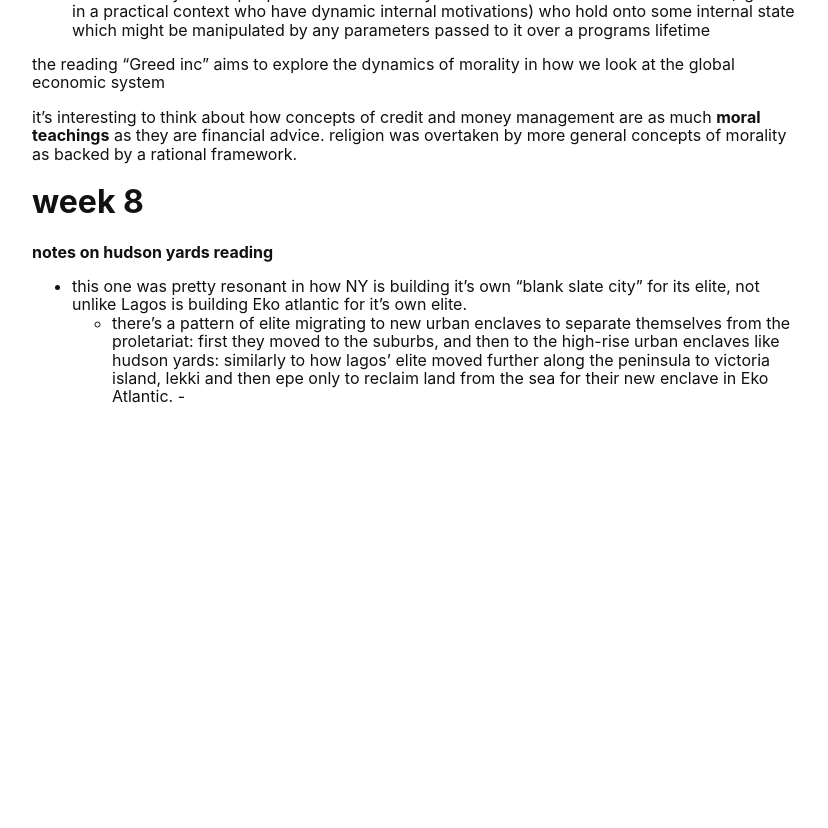
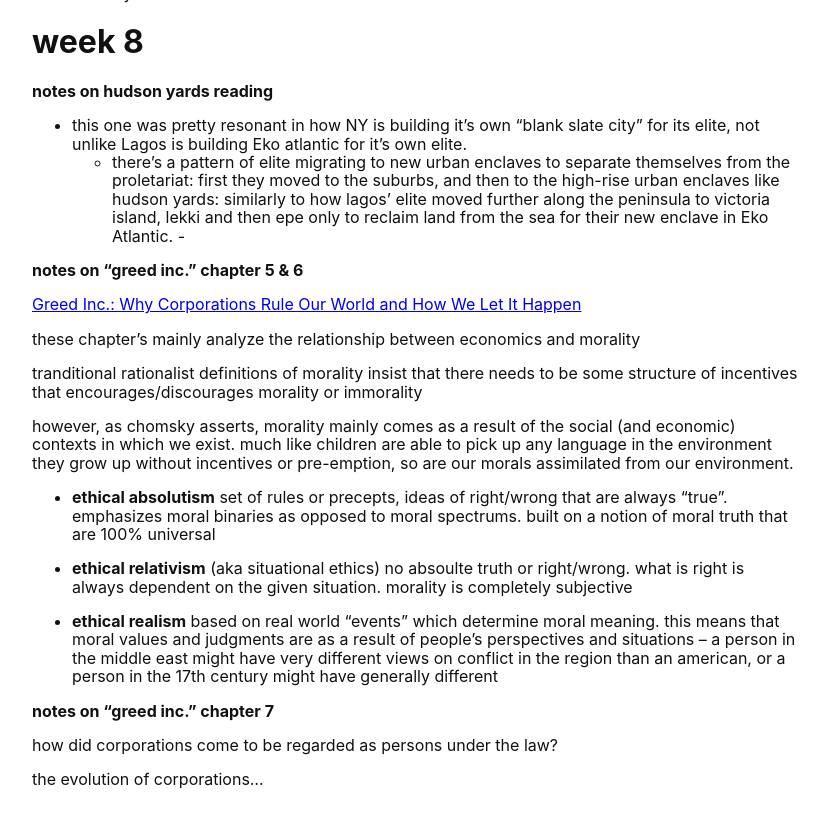
Before and after one commit to Korede-TA/korede-ta.github.io, a Jekyll site: the page built from wiki/course-notes/SOC-220-wealth-and-power.md, in a window 1280 px wide and 900 px high, scrolled down 11413 px. Shown: the top 828 px of the window, without its empty margins (96-924 px from the left). Built offline with Jekyll 4.4.1, drawn with Linux system fonts in a browser that asks for light colours; our own code applies the rules of GitHub Pages for plain Markdown files; before the commit the page ends 11947 px from its top, so only the background shows below that; some of the changed text lies outside the part shown.

Commit message:
update soc 220 notes

```diff
--- a/wiki/course-notes/SOC-220-wealth-and-power.md
+++ b/wiki/course-notes/SOC-220-wealth-and-power.md
@@ -86,7 +82,7 @@
 
 **corporation as an agreement/contract** → a set of legal agreements/contracts that define the relationships and bounds thereof between members, especially in the context of profit splitting and governance of the larger body (jointly referred to as, stake)
 
-**directors as central to the corporation** → ****boards of directors often serve as the one defining top-level feature of corporations which are responsible for decision amaking, governance, revenue allocation/compensation e.t.c.
+**directors as central to the corporation** → **boards of directors often serve as the one defining top-level feature of corporations which are responsible for decision amaking, governance, revenue allocation/compensation e.t.c.
 
 **melding of banks and trusts/corporations** → going from an age of banks being specific to industries and the trusts who governed them (ex: mellon bank for the steel industry controlled by the carnegie steel industries trust), to an age of this industry-specific bank function being absorbed into the larger corporation (ex: general electics bank function being more powerful/profitable than its regular marketing function)
 
@@ -424,11 +420,11 @@
 
 -
 
-criticisms of rational action theory
+**criticisms of rational action theory**
 
 - question: "how does the impact of the twin forces of rationalism and the mechanistic-scientific worldview affect the understanding of the human behavior and ethics characteristic of classical political economy?"
 - there was a bit of a push back to rational action theory in the 18th century by the romantic movement that didn't believe in such a mathematical view of human behavior.
-- behaviorism is a dynamic term which offers the key idea of "**reinforcement**", a framework by which rewards/punishment are used to incentivize/de-incentivize certain kinds of behavior
+- behaviorism is a dynamic term which offers the key idea of **"reinforcement"**, a framework by which rewards/punishment are used to incentivize/de-incentivize certain kinds of behavior
 	- there's the impression that rewards are a lot more effective than punishment in achieving reinforcement in either direction
 	- also, random rewards are more of an incentive than scheduled reinforcement lest actors come to be used to rewards
 	- another aspect to consider is the idea that rewards and punishments are subjective, not
@@ -438,15 +434,15 @@
 	- background is in the Netherlands at the early days of modern capitalism, marking the beginning of the ideology whereby making the maximum amount of money is equivalent to doing the most amount of good
 	- the contrast between this "greed is good" outlook vs the traditional judeo-christian outlook on greed as a cardinal sin ⇒ this came as a result of Holland being kind of the center of the protestant movement (calvinism in a form)
 
-		*calvinists believe that the true chosen people aren't the jews but the calvinism themselves → and that people are pre-destined (prior to birth) whether or not they go to heaven*
+*calvinists believe that the true chosen people aren't the jews but the calvinism themselves → and that people are pre-destined (prior to birth) whether or not they go to heaven*
 
-		calvinist protestanism evolved into the general "people who are rich are good" and "people who are poor are bad" outlook (which was institutionally formalized as the *Dutch Reform Church* a.k.a. the racist apartheid-championing church in south africa)
+calvinist protestanism evolved into the general "people who are rich are good" and "people who are poor are bad" outlook (which was institutionally formalized as the *Dutch Reform Church* a.k.a. the racist apartheid-championing church in south africa)
 
-		**utilitarianism** → the greatest good for the greatest many → marked an ideological transition from right/wrong to good/bad
+**utilitarianism** → the greatest good for the greatest many → marked an ideological transition from right/wrong to good/bad
 
-	**looking critically at naturalism** we realize that is suggests that all incentives or driving forces on individuals come as a result of *external* forces and doesn't take into account internal motivation... while in reality, there's internal forces that actually directly determine people's behavior, and external forces are always proxied via internal forces that differ from actor to actor. indeed internal forces can be influenced by different external forces that are encountered over time, meaning that the history of an actor is also relevant to how they behave.
+**looking critically at naturalism** we realize that is suggests that all incentives or driving forces on individuals come as a result of *external* forces and doesn't take into account internal motivation... while in reality, there's internal forces that actually directly determine people's behavior, and external forces are always proxied via internal forces that differ from actor to actor. indeed internal forces can be influenced by different external forces that are encountered over time, meaning that the history of an actor is also relevant to how they behave.
 
-	an interesting way to port this contrast over to programming language theory is in comparing stateless/pure functions and stateful functions (object/classes) → stateless functions (agents who, according to naturalism, are only influenced by external factors) have their output fully determined by their input parameters and always return the same **vs** stateful functions (agents in a practical context who have dynamic internal motivations) who hold onto some internal state which might be manipulated by any parameters passed to it over a programs lifetime
+an interesting way to port this contrast over to programming language theory is in comparing stateless/pure functions and stateful functions (object/classes) → stateless functions (agents who, according to naturalism, are only influenced by external factors) have their output fully determined by their input parameters and always return the same **vs** stateful functions (agents in a practical context who have dynamic internal motivations) who hold onto some internal state which might be manipulated by any parameters passed to it over a programs lifetime
 
 the reading "Greed inc" aims to explore the dynamics of morality in how we look at the global economic system
 
@@ -459,3 +455,27 @@
 - this one was pretty resonant in how NY is building it's own "blank slate city" for its elite, not unlike Lagos is building Eko atlantic for it's own elite.
 	- there's a pattern of elite migrating to new urban enclaves to separate themselves from the proletariat: first they moved to the suburbs, and then to the high-rise urban enclaves like hudson yards: similarly to how lagos' elite moved further along the peninsula to victoria island, lekki and then epe only to reclaim land from the sea for their new enclave in Eko Atlantic.
 	-
+
+**notes on "greed inc." chapter 5 & 6**
+
+[Greed Inc.: Why Corporations Rule Our World and How We Let It Happen](https://www.amazon.com/Greed-Inc-Corporations-World-Happen/dp/0887621767)
+
+these chapter's mainly analyze the relationship between economics and morality
+
+tranditional rationalist definitions of morality insist that there needs to be some structure of incentives that encourages/discourages morality or immorality
+
+however, as chomsky asserts, morality mainly comes as a result of the social (and economic) contexts in which we exist. much like children are able to pick up any language in the environment they grow up without incentives or pre-emption, so are our morals assimilated from our environment.
+
+
+- **ethical absolutism** set of rules or precepts, ideas of right/wrong that are always "true". emphasizes moral binaries as opposed to moral spectrums. built on a notion of moral truth that are 100% universal
+
+- **ethical relativism** (aka situational ethics) no absoulte truth or right/wrong. what is right is always dependent on the given situation. morality is completely subjective
+
+- **ethical realism** based on real world "events" which determine moral meaning. this means that moral values and judgments are as a result of people's perspectives and situations -- a person in the middle east might have very different views on conflict in the region than an american, or a person in the 17th century might have generally different
+
+
+**notes on "greed inc." chapter 7**
+
+how did corporations come to be regarded as persons under the law?
+
+the evolution of corporations...
```
Also changed, not shown: other parts of wiki/course-notes/SOC-220-wealth-and-power.md (+2 -6 lines).
